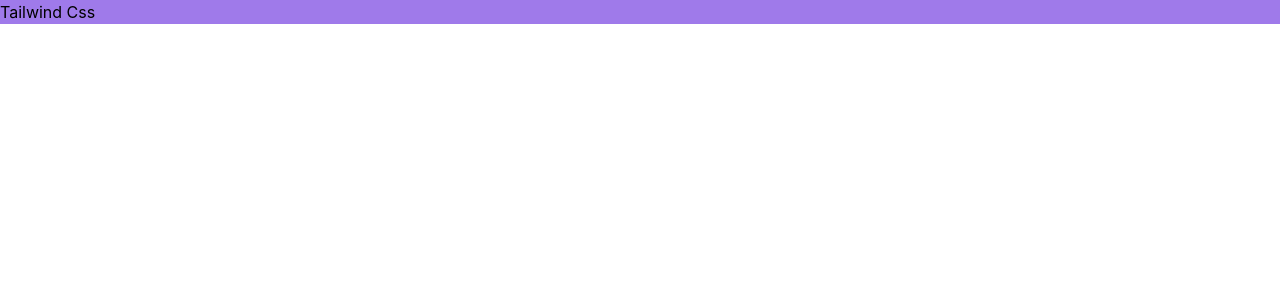
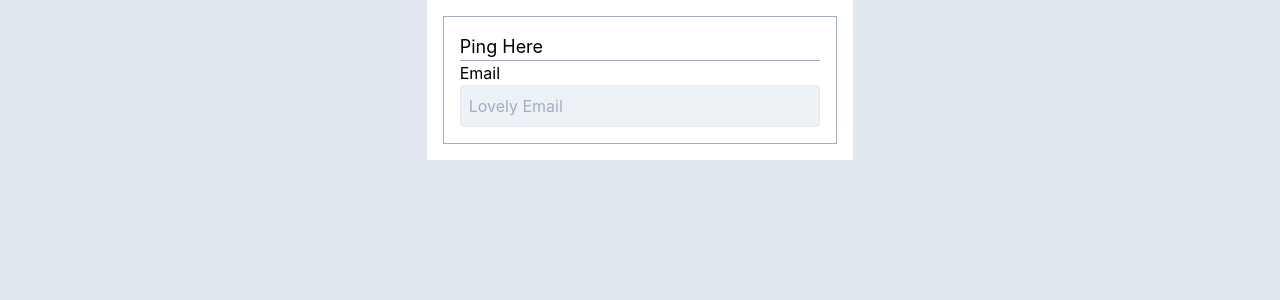
Before and after one commit to itsamanverma/React-with-Tailwind-Css, a React (Create React App) app: page /login in a window 1280 px wide. Shown: the top 300 px of the page. Built offline with nearby package versions, Linux system fonts and the light colour scheme.

Commit message:
working the Login form with TailWind

```diff
--- a/package.json
+++ b/package.json
@@ -11,6 +11,7 @@
     "react": "^16.13.1",
     "react-dom": "^16.13.1",
     "react-redux": "^7.2.0",
+    "react-router-dom": "^5.2.0",
     "react-scripts": "3.4.1",
     "redux": "^4.0.5",
     "redux-thunk": "^2.3.0",
--- a/src/App.js
+++ b/src/App.js
@@ -1,10 +1,22 @@
 import React from 'react';
 import './css/tailwind.css';
+import {
+  BrowserRouter as Router,
+  Switch,
+  Route,
+} from "react-router-dom";
+
+import Login from './component/Login/Login';
+
 
 function App() {
   return (
-    <div className="App">
-      <h1 className="bg-purple-500">Tailwind Css</h1>
+    <div className="bg-gray-300 h-screen">
+      <Router>
+        <Switch>
+          <Route path="/login" component={Login}></Route>
+        </Switch>
+      </Router>
     </div>
   );
 }
--- /dev/null
+++ b/src/component/Login/Login.js
@@ -0,0 +1,23 @@
+import React, { Component } from 'react'
+
+export default class Login extends Component {
+    render() {
+        return (
+            <div className="flex">
+                <div className="w-1/3" />
+                <div className="w-1/3 p-4 bg-white">
+                    <form className="border border-gray-500">
+                        <div className="p-4">
+                            <h1 className="text-lg border-b border-gray-500">Ping Here</h1>
+                            <div>
+                                <label>Email</label>
+                                <input type="email" name="email" placeholder="Lovely Email"
+                                className="p-2 bg-gray-200 rounded border border-grap-400 w-full"/>
+                            </div>
+                        </div>
+                    </form>
+                </div>
+            </div>
+        )
+    }
+}
```
Also changed, not shown: 1 other file (tests, documents, lock files or other folders).
